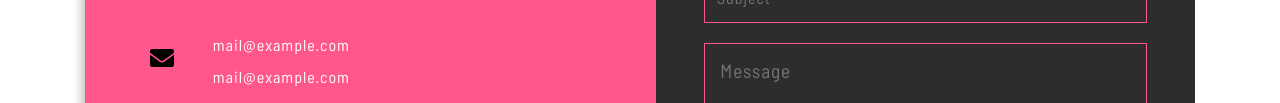
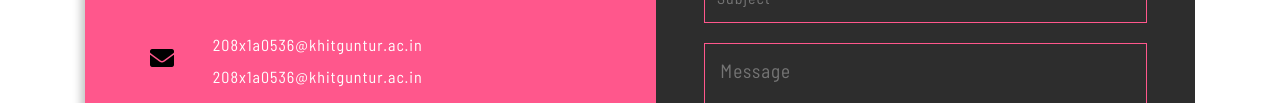
Before and after one commit to kotajyothi/Ice-Cream, a plain HTML site: page contact.html in a window 1280 px wide. Shown: the part 849-952 px from the top of the page. Drawn offline with Linux system fonts and the light colour scheme; some packages are replaced by stand-ins of ours; a script that the page names is missing.

Commit message:
Update contact.html

```diff
--- a/contact.html
+++ b/contact.html
@@ -146,8 +146,8 @@
                   <span class="fa fa-envelope" aria-hidden="true"></span>
                 </div>
                 <div class="col-10 address-right">
-                  <a href="mailto:example@email.com"> mail@example.com</a>
-                  <a href="mailto:example@email.com"> mail@example.com</a>
+                  <a href="mailto:208x1a0536@khitguntur.ac.in"> 208x1a0536@khitguntur.ac.in</a>
+                  <a href="mailto:208x1a0536@khitguntur.ac.in"> 208x1a0536@khitguntur.ac.in</a>
                 </div>
               </div>
               <div class="row wthree-address-grid">
```
